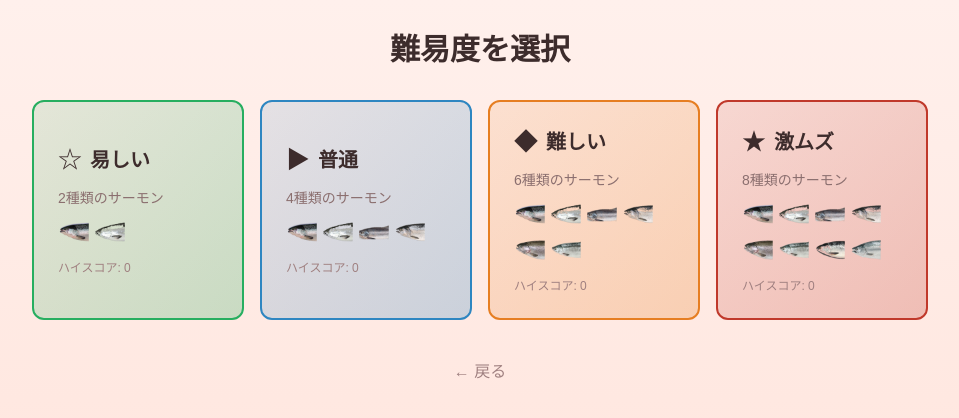
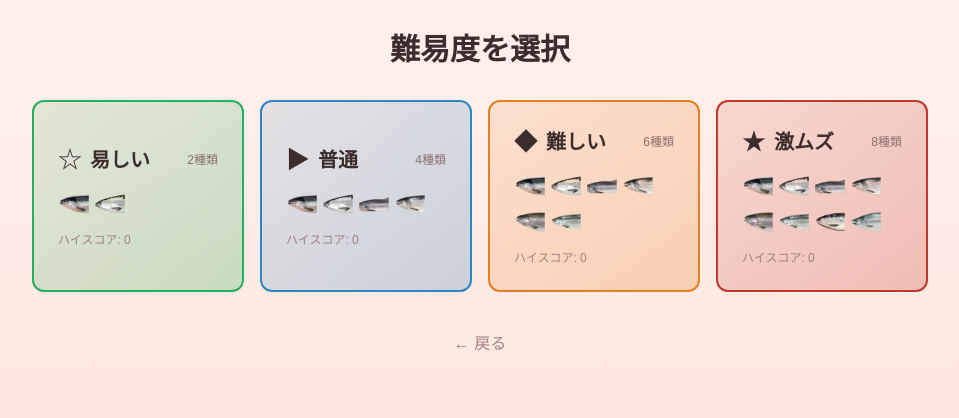
Before and after one commit to kimublog/salmon-drop, a Next.js app: page / in a window 1280 px wide. Both pictures are taken after a click on the button "スタート". Shown: the top 418 px of the page, without its empty margins (160-1119 px from the left). Built offline with nearby package versions, Linux system fonts and the light colour scheme.

Commit message:
難易度選択カードをスマホ向けにコンパクト化

```diff
--- a/src/components/DifficultySelect.tsx
+++ b/src/components/DifficultySelect.tsx
@@ -10,10 +10,10 @@
 
 export default function DifficultySelect({ onSelect, onBack }: DifficultySelectProps) {
   return (
-    <div className="flex flex-col items-center min-h-[100dvh] bg-gradient-to-b from-[#FFF0EC] to-[#FFE0D6] text-[#3D2C2C] p-4 py-8 overflow-y-auto">
-      <h2 className="text-3xl font-bold mb-8">難易度を選択</h2>
+    <div className="flex flex-col items-center min-h-[100dvh] bg-gradient-to-b from-[#FFF0EC] to-[#FFE0D6] text-[#3D2C2C] p-3 sm:p-4 py-4 sm:py-8 overflow-y-auto">
+      <h2 className="text-2xl sm:text-3xl font-bold mb-4 sm:mb-8">難易度を選択</h2>
 
-      <div className="grid grid-cols-1 sm:grid-cols-2 lg:grid-cols-4 gap-4 max-w-4xl w-full">
+      <div className="grid grid-cols-1 sm:grid-cols-2 lg:grid-cols-4 gap-3 sm:gap-4 max-w-4xl w-full">
         {DIFFICULTIES.map((diff) => {
           const salmons = SALMON_TYPES.slice(0, diff.salmonCount);
           const highScore = typeof window !== "undefined"
@@ -24,24 +24,24 @@
             <button
               key={diff.id}
               onClick={() => onSelect(diff.id)}
-              className="p-6 rounded-xl border-2 transition-all hover:scale-105 active:scale-95 text-left"
+              className="p-3 sm:p-6 rounded-xl border-2 transition-all hover:scale-105 active:scale-95 text-left"
               style={{
                 borderColor: diff.color,
                 background: `linear-gradient(135deg, ${diff.color}20, ${diff.color}40)`,
               }}
             >
-              <div className="flex items-center gap-2 mb-3">
-                <span className="text-2xl">{diff.icon}</span>
-                <span className="text-xl font-bold">{diff.name}</span>
+              <div className="flex items-center gap-2 mb-1 sm:mb-3">
+                <span className="text-xl sm:text-2xl">{diff.icon}</span>
+                <span className="text-lg sm:text-xl font-bold">{diff.name}</span>
+                <span className="text-xs text-[#8B6F6F] ml-auto">{diff.salmonCount}種類</span>
               </div>
-              <p className="text-sm text-[#8B6F6F] mb-2">{diff.salmonCount}種類のサーモン</p>
-              <div className="flex flex-wrap gap-1 mb-3">
+              <div className="flex flex-wrap gap-1 mb-1 sm:mb-3">
                 {salmons.map((s) => (
                   <img
                     key={s.id}
                     src={`${process.env.NEXT_PUBLIC_BASE_PATH || ""}/images/salmon/${s.image}`}
                     alt={s.name}
-                    className="w-8 h-8 rounded object-cover"
+                    className="w-6 h-6 sm:w-8 sm:h-8 rounded object-cover"
                   />
                 ))}
               </div>
@@ -55,7 +55,7 @@
 
       <button
         onClick={onBack}
-        className="mt-8 px-6 py-2 text-[#A08080] hover:text-white transition-colors"
+        className="mt-4 sm:mt-8 px-6 py-2 text-[#A08080] hover:text-[#3D2C2C] transition-colors"
       >
         ← 戻る
       </button>
```
